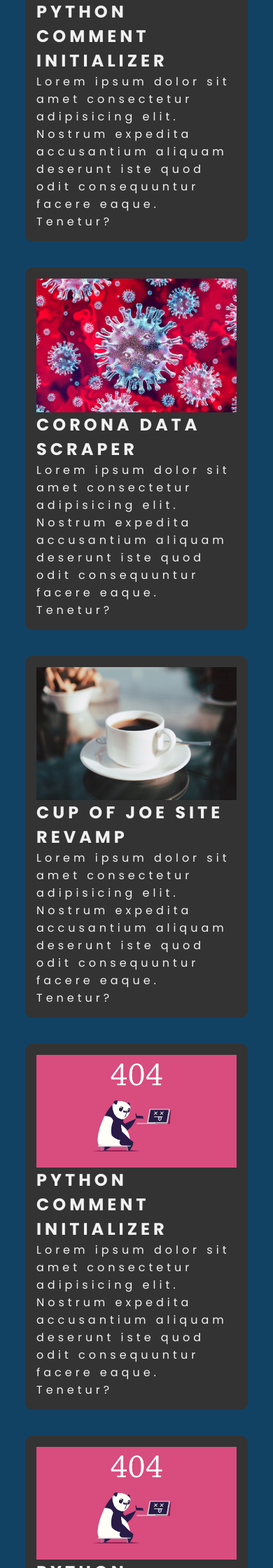
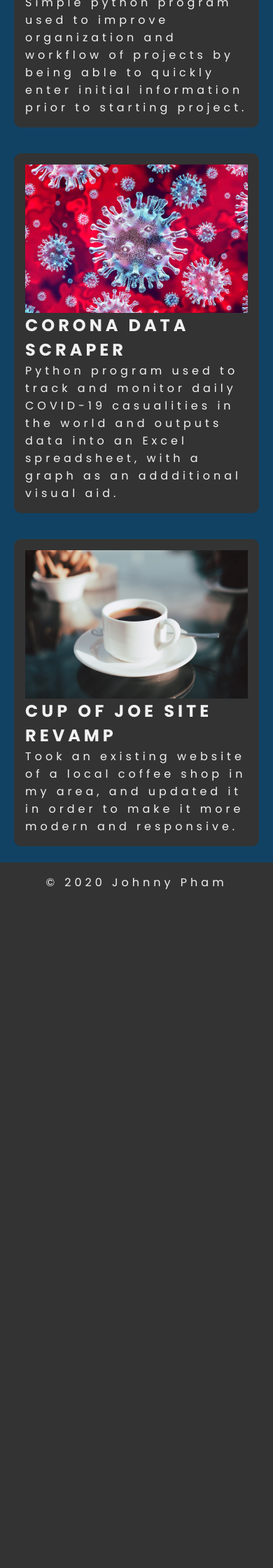
Before and after one commit to Jphamster101/portfolio-site, a PHP site: page /views/projects.html in a window 390 px wide. Shown: the part 1021-3261 px from the top of the page at 70% size. After the commit the page ends 2292 px from the top, so only its background shows below. Run offline with PHP 8.4, Linux system fonts and the light colour scheme.

Commit message:
Responsiveness

```diff
--- a/css/projects.css
+++ b/css/projects.css
@@ -19,13 +19,7 @@
     width: 100%;
 }
 
-.unknown {
-    min-width: 275px;
-    width: 100%;
-}
-
 .image-box {
-    /* margin: 1rem; */
     display: flex;
     justify-content: center;
     text-align: center;
@@ -41,6 +35,7 @@
 }
 
 .checkout_msg {
+    font-size: 1rem;
     padding-bottom: 0.5rem;
     left: 3%;
     right: 3%;
@@ -50,29 +45,29 @@
 }
 
 .projects-heading {
+    /* background-color: #f1f1f1; */
     color: #fca311;
-    margin-top: 1em;
+    padding-top: 1rem;
+    margin-bottom: 1rem;
     animation: fade-in 1s ease-in;
 }
 
 .projects-section {
     display: flex;
-    padding-bottom: 2em;
     justify-content: center;
     height: 100%;
     /* background-color: lemonchiffon; */
 }
 
 .my-projects {
-    padding: 1em 0;
+    margin-bottom: 2em;
     /* background-color: blue; */
     display: grid;
-    grid-gap: 50px;
+    grid-gap: 25px;
     grid-template-columns: repeat(4, 1fr);
 }
 
 .project-example {
-    /* color: white; */
     padding: 1rem;
     border-radius: 10px;
     background-color: #333;
@@ -110,6 +105,6 @@
     }
 
     .project-example {
-        margin: 1rem;
+        margin-bottom: 2rem;
     }
 }
--- a/css/styles.css
+++ b/css/styles.css
@@ -22,10 +22,6 @@
     box-sizing: border-box;
 }
 
-html {
-    /* background-color: #09134b; */
-}
-
 html, body {
     height: 100%;
 }
@@ -35,7 +31,6 @@ body {
     font-family: Poppins,sans-serif;
     letter-spacing: 5px;
     font-size: 1.75rem;
-    /* color: rgb(196, 196, 196); */
 }
 
 .wrapper {
@@ -50,8 +45,7 @@ body {
 .container {
     width: 100%;
     max-width: 1480px;
-    height: 100%;
-    margin: 0 auto;
+    margin: 1em auto;
     padding: 0 40px;
 }
 
@@ -148,19 +142,20 @@ body {
 }
 
 .call-to-action {
+    /* background-color: #333; */
     margin: 2em 0 3em 0;
-    /* margin-bottom: 3em; */
     font-size: 1em;
     display: flex;
-    justify-content: flex-end;
+    flex-direction: column;
     animation: fade-in 6s ease-in;
 }
 
+.quote, .author {
+    display: flex;
+    justify-content: flex-end;
+}
+
 @media (max-width: 1024px) {
-    body {
-        color: rgb(1, 183, 255);
-    }
-
     .navbar {
         justify-content: center;
     }
--- a/views/index.html
+++ b/views/index.html
@@ -5,6 +5,7 @@
     <meta name="viewport" content="width=device-width, initial-scale=1.0">
     <title>Johnny Pham's Porfolio</title>
     <link rel="stylesheet" href="../css/styles.css">
+    <link rel="stylesheet" href="https://cdnjs.cloudflare.com/ajax/libs/font-awesome/4.7.0/css/font-awesome.min.css">
     <script src="https://ajax.googleapis.com/ajax/libs/jquery/3.5.1/jquery.min.js"></script>
 </head>
 <body>
@@ -36,7 +37,9 @@
                     <p>PORTFOLIO</p>
                 </section>
                 <section class="call-to-action">
-                   We Must Dissent From the Fear
+                   <em style="font-size: 1rem" class="quote">QUOTE OF THE DAY</em>
+                   <br>
+                   <p class="author" style="font-size: 1rem;" class="author"></p>
                 </section>
             </div>
         </div>
--- a/views/projects.html
+++ b/views/projects.html
@@ -31,62 +31,83 @@
                 <h1 class="projects-heading">My Projects</h1>
                 <div class="projects-section">
                     <section class="my-projects">
-                        <div class="project-example project-example-1">
+                        <div class="project-example">
                             <a class="project_url" href="https://github.com/Jphamster101/Arduino-Security-System" target="_blank">
                                 <div class="image-box">
                                     <img class="arduino project-image" src="../assets/blue.jpg" alt="">
                                     <img class="github" src="../assets/github_logo.png" alt="">
-                                    <p class="checkout_msg" style="color: white;">Check this out</p>
+                                    <p class="checkout_msg" style="color: white;">View on Github</p>
                                 </div>
                                 <h1>ARDUINO SECURITY SYSTEM</h1>
-                                <p class="project-description">Lorem ipsum dolor sit amet consectetur adipisicing elit. Nostrum expedita accusantium aliquam deserunt iste quod odit consequuntur facere eaque. Tenetur?</p>
+                                <p class="project-description">Fully functional IR security alarm system with passcode funcionality, developed using the Arduino UNO microcontroller.</p>
                             </a>
                         </div>
-                        <div class="project-example project-example-2">
+                        <div class="project-example">
                             <a class="project_url" href="https://github.com/Jphamster101/Python-Comment-Initializer" target="_blank">
                                 <div class="image-box">
                                     <img class="python project-image" src="../assets/python.jpg" alt="">
                                     <img class="github" src="../assets/github_logo.png" alt="">
-                                    <p class="checkout_msg" style="color: white;">Check this out</p>
+                                    <p class="checkout_msg" style="color: white;">View on Github</p>
                                 </div>
-                                <!-- <img class="python project-image" src="../assets/python.jpg" alt=""> -->
                                 <h1>PYTHON COMMENT INITIALIZER</h1>
-                                <p class="project-description">Lorem ipsum dolor sit amet consectetur adipisicing elit. Nostrum expedita accusantium aliquam deserunt iste quod odit consequuntur facere eaque. Tenetur?</p>
+                                <p class="project-description">Simple python program used to improve organization and workflow of projects by being able to quickly enter initial information prior to starting project.</p>
                             </a>
                         </div>
-                        <div class="project-example project-example-3">
+                        <div class="project-example">
                             <a class="project_url" href="https://github.com/Jphamster101/Corona_Data_Scraper" target="_blank">
                                 <div class="image-box">
                                     <img class="corona project-image" src="../assets/corona.jpg" alt="">
                                     <img class="github" src="../assets/github_logo.png" alt="">
-                                    <p class="checkout_msg" style="color: white;">Check this out</p>
+                                    <p class="checkout_msg" style="color: white;">View on Github</p>
                                 </div>
                                 <h1>CORONA DATA SCRAPER</h1>
-                                <p class="project-description">Lorem ipsum dolor sit amet consectetur adipisicing elit. Nostrum expedita accusantium aliquam deserunt iste quod odit consequuntur facere eaque. Tenetur?</p>
+                                <p class="project-description">Python program used to track and monitor daily COVID-19 casualities in the world and outputs data into an Excel spreadsheet, with a graph as an addditional visual aid.</p>
                             </a>
                         </div>
-                        <div class="project-example project-example-4">
+                        <div class="project-example">
                             <a class="project_url" href="https://github.com/Jphamster101/Cup-of-Joe-Revamp-Site" target="_blank">
                                 <div class="image-box">
                                     <img class="coffee project-image" src="../assets/cup_of_joe.jpg" alt="">
                                     <img class="github" src="../assets/github_logo.png" alt="">
-                                    <p class="checkout_msg" style="color: white;">Check this out</p>
+                                    <p class="checkout_msg" style="color: white;">View on Github</p>
                                 </div>
                                 <h1>CUP OF JOE SITE REVAMP</h1>
-                                <p class="project-description">Lorem ipsum dolor sit amet consectetur adipisicing elit. Nostrum expedita accusantium aliquam deserunt iste quod odit consequuntur facere eaque. Tenetur?</p>
+                                <p class="project-description">Took an existing website of a local coffee shop in my area, and updated it in order to make it more modern and responsive.</p>
                             </a>
                         </div>
 
 
 
-                        <div class="project-example project-example-5">
+                        <!-- <div class="project-example placeholder-project">
                             <a class="project_url" href="">
                                 <div class="image-box">
                                     <img class="unknown project-image" src="../assets/404.png" alt="">
                                     <img class="github" src="../assets/github_logo.png" alt="">
-                                    <p class="checkout_msg" style="color: white;">Check this out</p>
+                                    <p class="checkout_msg" style="color: white;">View on Github</p>
                                 </div>
-                                <h1>PYTHON COMMENT INITIALIZER</h1>
+                                <h1>EXAMPLE PROJECT</h1>
+                                <p class="project-description">Lorem ipsum dolor sit amet consectetur adipisicing elit. Nostrum expedita accusantium aliquam deserunt iste quod odit consequuntur facere eaque. Tenetur?</p>
+                            </a>
+                        </div>
+                        <div class="project-example placeholder-project">
+                            <a class="project_url" href="">
+                                <div class="image-box">
+                                    <img class="unknown project-image" src="../assets/404.png" alt="">
+                                    <img class="github" src="../assets/github_logo.png" alt="">
+                                    <p class="checkout_msg" style="color: white;">View on Github</p>
+                                </div>
+                                <h1>EXAMPLE PROJECT</h1>
+                                <p class="project-description">Lorem ipsum dolor sit amet consectetur adipisicing elit. Nostrum expedita accusantium aliquam deserunt iste quod odit consequuntur facere eaque. Tenetur?</p>
+                            </a>
+                        </div>
+                        <div class="project-example ">
+                            <a class="project_url" href="">
+                                <div class="image-box">
+                                    <img class="unknown project-image" src="../assets/404.png" alt="">
+                                    <img class="github" src="../assets/github_logo.png" alt="">
+                                    <p class="checkout_msg" style="color: white;">View on Github</p>
+                                </div>
+                                <h1>EXAMPLE PROJECT</h1>
                                 <p class="project-description">Lorem ipsum dolor sit amet consectetur adipisicing elit. Nostrum expedita accusantium aliquam deserunt iste quod odit consequuntur facere eaque. Tenetur?</p>
                             </a>
                         </div>
@@ -95,34 +116,12 @@
                                 <div class="image-box">
                                     <img class="unknown project-image" src="../assets/404.png" alt="">
                                     <img class="github" src="../assets/github_logo.png" alt="">
-                                    <p class="checkout_msg" style="color: white;">Check this out</p>
+                                    <p class="checkout_msg" style="color: white;">View on Github</p>
                                 </div>
-                                <h1>PYTHON COMMENT INITIALIZER</h1>
+                                <h1>EXAMPLE PROJECT</h1>
                                 <p class="project-description">Lorem ipsum dolor sit amet consectetur adipisicing elit. Nostrum expedita accusantium aliquam deserunt iste quod odit consequuntur facere eaque. Tenetur?</p>
                             </a>
-                        </div>
-                        <div class="project-example project-example-5">
-                            <a class="project_url" href="">
-                                <div class="image-box">
-                                    <img class="unknown project-image" src="../assets/404.png" alt="">
-                                    <img class="github" src="../assets/github_logo.png" alt="">
-                                    <p class="checkout_msg" style="color: white;">Check this out</p>
-                                </div>
-                                <h1>PYTHON COMMENT INITIALIZER</h1>
-                                <p class="project-description">Lorem ipsum dolor sit amet consectetur adipisicing elit. Nostrum expedita accusantium aliquam deserunt iste quod odit consequuntur facere eaque. Tenetur?</p>
-                            </a>
-                        </div>
-                        <div class="project-example project-example-5">
-                            <a class="project_url" href="">
-                                <div class="image-box">
-                                    <img class="unknown project-image" src="../assets/404.png" alt="">
-                                    <img class="github" src="../assets/github_logo.png" alt="">
-                                    <p class="checkout_msg" style="color: white;">Check this out</p>
-                                </div>
-                                <h1>PYTHON COMMENT INITIALIZER</h1>
-                                <p class="project-description">Lorem ipsum dolor sit amet consectetur adipisicing elit. Nostrum expedita accusantium aliquam deserunt iste quod odit consequuntur facere eaque. Tenetur?</p>
-                            </a>
-                        </div>
+                        </div> -->
                     </section>
                 </div>
             </main>
```
Also changed, not shown: css/about.css (+8 -14 lines), css/contact_form.css (+0 -9 lines), script.js (+16 -5 lines), views/about.html (+5 -4 lines).
